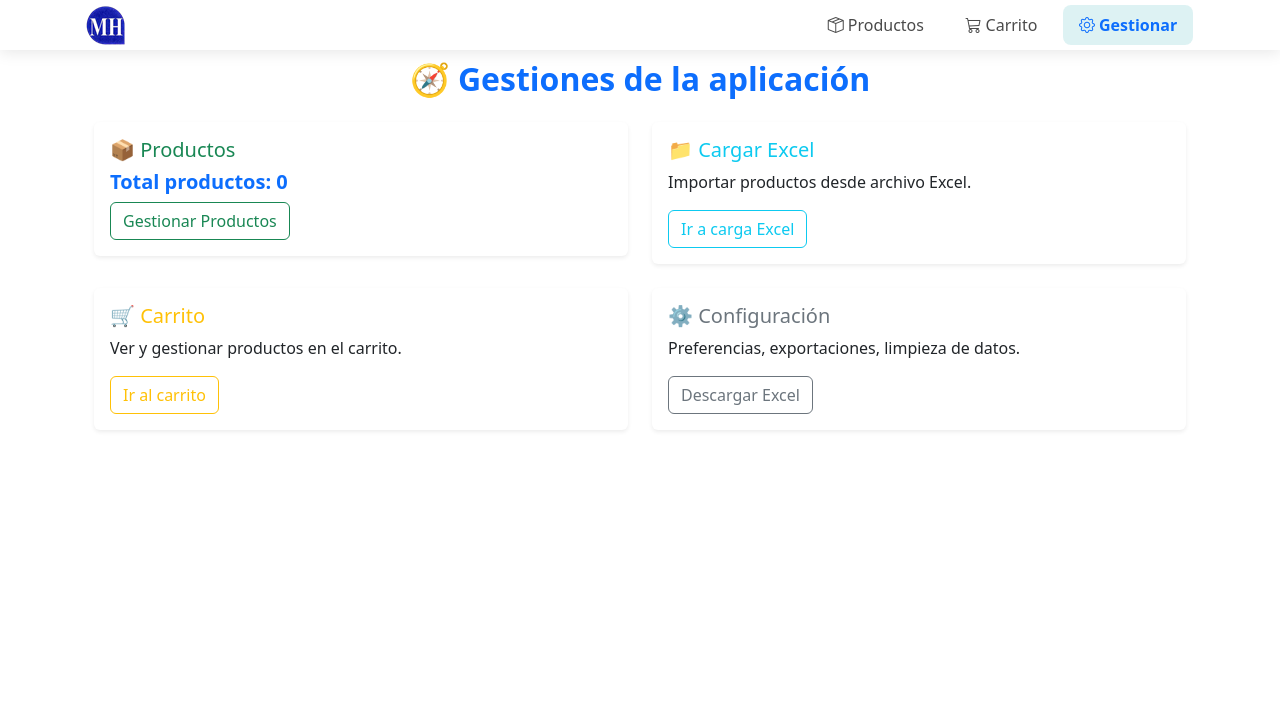
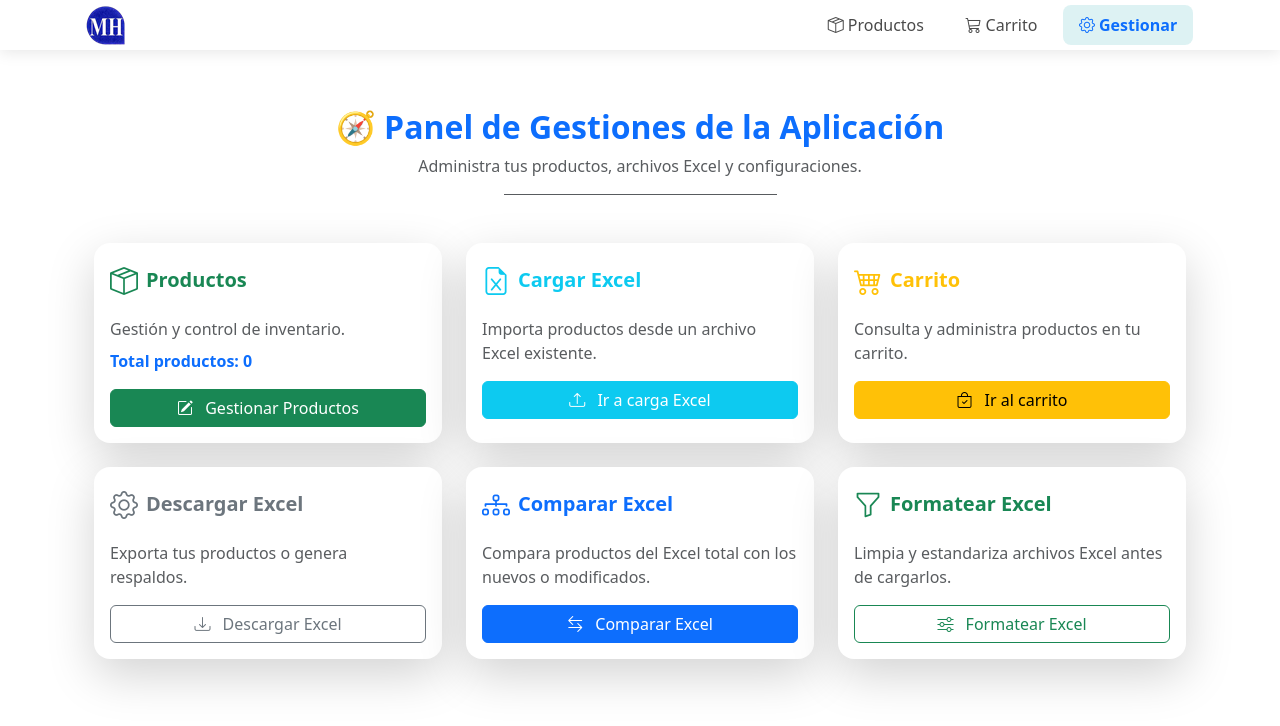
Before and after one commit to AntonioRomeroVelez/pedidosMH_2025, a Vue app: page /gestionar in a window 1280 px wide. Shown: the top 726 px of the page. Built offline with nearby package versions, Linux system fonts and the light colour scheme.

Commit message:
modificado las vistas

```diff
--- a/src/components/Productos.vue
+++ b/src/components/Productos.vue
@@ -1,119 +1,116 @@
 <template>
-  <div v-if="noHayProductos !== null" style="margin-top: 50%">
-    <div class="alert alert-info text-center mt-3 shadow-sm">
-      <i class="bi bi-box-seam"></i> {{ noHayProductos }}
+  <div>
+    <!-- 🧩 Mensaje sin productos -->
+    <div
+      v-if="noHayProductos !== null"
+      class="d-flex justify-content-center align-items-center"
+      style="height: 80vh"
+    >
+      <div class="alert alert-info text-center shadow-sm p-4">
+        <i class="bi bi-box-seam fs-3 text-primary mb-2 d-block"></i>
+        <h5 class="fw-bold mb-1">Sin productos disponibles</h5>
+        <p class="mb-0 small text-muted">{{ noHayProductos }}</p>
       </div>
     </div>
 
+    <!-- 🧪 Contenedor principal -->
     <div class="container py-4" v-else>
       <!-- 🔍 Buscador -->
-    <div class="sticky-buscador">
-      <div class="input-group">
-        <span class="input-group-text border-0 bg-white">
+      <div class="card border-0 shadow-sm sticky-buscador mb-4">
+        <div class="card-body p-3">
+          <div class="input-group input-group-lg">
+            <span class="input-group-text bg-white border-end-0">
               <i class="bi bi-search text-primary"></i>
             </span>
             <input
               v-model="busqueda"
               type="text"
-          class="form-control form-control-lg"
+              class="form-control border-start-0"
               placeholder="Buscar por nombre, marca o principio activo..."
               @keyup.enter="buscarProductos"
             />
-        <button class="btn btn-primary btn-lg" @click="buscarProductos">
-          <i class="bi bi-arrow-right"></i>
+            <button class="btn btn-primary" @click="buscarProductos">
+              Buscar <i class="bi bi-arrow-right-short ms-1"></i>
             </button>
           </div>
         </div>
+      </div>
 
-    <!-- Mensaje carga -->
-    <div v-if="loading">
+      <!-- ⏳ Cargando -->
+      <div v-if="loading" class="text-center py-5">
         <LoadingComponent />
       </div>
 
-    <!-- Tarjetas de productos -->
-    <div class="row" v-else>
-      <div class="container">
-        <div class="row g-1 justify-content-center">
+      <!-- 📦 Lista de productos -->
+      <div v-else>
+        <div class="row g-3 justify-content-center">
           <div
             v-for="producto in productosPaginados"
             :key="producto.ID"
-            class="col-xs-12 col-md-6 col-lg-3"
+            class="col-12 col-sm-6 col-lg-3"
           >
-            <div
-              class="card border border-primary rounded-1 shadow-sm h-100"
-              style="border-width: 2px"
+            <div class="card border-0 shadow-sm h-100 hover-card">
+              <div class="card-body d-flex flex-column justify-content-between">
+                <!-- Título y marca -->
+                <div>
+                  <h5
+                    class="text-primary fw-bold mb-2 d-flex align-items-center"
                   >
-              <div class="card-body d-flex flex-column justify-content-between">
-                <div class="mb-3">
-                  <h5
-                    class="card-title text-primary fw-bold d-flex align-items-center"
-                  >
-                    🧪 {{ producto.NombreProducto }}
+                    <i class="bi bi-capsule me-2"></i>
+                    {{ producto.NombreProducto }}
                   </h5>
-                  <p class="card-subtitle text-muted mb-1">
+                  <p class="text-muted mb-1 small">
                     {{ producto.Marca }} | {{ producto.Presentacion }}
                   </p>
-                  <p class="card-subtitle text-muted mb-1">
+                  <p class="text-muted mb-2 small">
                     <strong>🧬 Principio Activo:</strong><br />
                     {{ producto.PrincipioActivo }}
                   </p>
                 </div>
 
+                <!-- Precios -->
                 <div class="mb-3">
                   <div class="d-flex justify-content-between flex-wrap">
-                    <span class="badge bg-light text-dark border mb-2">
-                      🏥 P. Farmacia: ${{ producto.PrecioFarmacia.toFixed(2) }}
+                    <span class="badge bg-light text-dark border">
+                      🏥 Farmacia: ${{ producto.PrecioFarmacia.toFixed(2) }}
                     </span>
-                    <span class="badge bg-light text-dark border mb-2">
+                    <span class="badge bg-light text-dark border">
                       💰 PVP: ${{ producto.PVP.toFixed(2) }}
                     </span>
                   </div>
 
-                  <div class="d-flex justify-content-between flex-wrap">
+                  <!-- Descuentos y promoción -->
+                  <div class="d-flex justify-content-between flex-wrap mt-2">
                     <span
                       v-if="producto.Descuento"
-                      class="badge bg-success-subtle text-success mb-2"
+                      class="badge bg-success-subtle text-success"
                     >
-                      🎁 Descuento: {{ producto.Descuento }}%
+                      🎁 {{ producto.Descuento }}% descuento
                     </span>
                     <span
                       v-if="producto.IVA"
-                      class="badge bg-danger-subtle text-danger mb-2"
+                      class="badge bg-danger-subtle text-danger"
                     >
-                      🧾 IVA: {{ producto.IVA }}%
+                      🧾 IVA {{ producto.IVA }}%
                     </span>
                     <span
-                      class="badge bg-warning-subtle text-dark mb-2"
                       v-if="producto.Promocion"
+                      class="badge bg-warning-subtle text-dark"
                     >
-                      🎁 Promoción: {{ producto.Promocion }}
+                      🎉 {{ producto.Promocion }}
                     </span>
                   </div>
                 </div>
 
-                <div v-if="modo === 'gestionar'">
-                  <!-- <p>gestinar prodcutp</p> -->
+                <!-- Botón de acción -->
                 <div class="text-center">
                   <router-link
-                      class="btn btn-outline-secondary w-75"
+                    class="btn btn-outline-primary w-75"
                     :to="{
                       path: '/producto/' + producto.ID,
-                        query: { modo: 'gestionar' },
-                      }"
-                    >
-                      🔍 Ver Producto
-                    </router-link>
-                  </div>
-                </div>
-
-                <div v-else>
-                  <!-- <p>solo ver producto</p> -->
-                  <div class="text-center">
-                    <router-link
-                      class="btn btn-outline-secondary w-75"
-                      :to="{
-                        path: '/producto/' + producto.ID,
-                        query: { modo: 'ver' },
+                      query: {
+                        modo: modo === 'gestionar' ? 'gestionar' : 'ver',
+                      },
                     }"
                   >
                     🔍 Ver Producto
@@ -123,24 +120,25 @@
             </div>
           </div>
         </div>
-        </div>
 
-        <!-- 📄 Controles de paginación -->
-        <div class="d-flex justify-content-center align-items-center mt-4">
+        <!-- 📄 Paginación -->
+        <div
+          class="d-flex justify-content-center align-items-center mt-5 gap-3"
+        >
           <button
-            class="btn btn-outline-primary me-2"
+            class="btn btn-outline-primary"
             @click="paginaAnterior"
             :disabled="paginaActual === 1"
           >
             ⬅️ Anterior
           </button>
 
-          <span class="fw-bold">
+          <span class="fw-bold text-secondary">
             Página {{ paginaActual }} / {{ totalPaginas }}
           </span>
 
           <button
-            class="btn btn-outline-primary ms-2"
+            class="btn btn-outline-primary"
             @click="paginaSiguiente"
             :disabled="paginaActual === totalPaginas"
           >
@@ -151,6 +149,32 @@
     </div>
   </div>
 </template>
+
+<style scoped>
+.hover-card {
+  transition: transform 0.2s ease, box-shadow 0.2s ease;
+}
+
+.hover-card:hover {
+  transform: translateY(-5px);
+  box-shadow: 0 6px 16px rgba(0, 0, 0, 0.1);
+}
+
+.sticky-buscador {
+  position: sticky;
+  top: 70px;
+  z-index: 10;
+  background: #f8f9fa;
+}
+
+.card-body {
+  font-size: 0.95rem;
+}
+
+.btn i {
+  vertical-align: middle;
+}
+</style>
 
 <script setup>
 import { ref, onMounted, computed } from "vue";
@@ -231,7 +255,7 @@ const buscarProductos = () => {
 };
 </script>
 
-<style scoped>
+<!-- <style scoped>
 .alertify-notifier {
   z-index: 9999 !important;
 }
@@ -362,4 +386,4 @@ const buscarProductos = () => {
     font-size: 0.9rem;
   }
 }
-</style>
+</style> -->
--- a/src/views/GestionarProductos.vue
+++ b/src/views/GestionarProductos.vue
@@ -1,42 +1,64 @@
 <template>
-  <div style="margin-top: 100px">
-    <div class="container">
-      <h1>Gestión de productos</h1>
-      <!-- <RouterLink class="btn btn-outline-success" to="/productos"
-        >Ir a productos</RouterLink
-      > -->
-      <div
-        class="text-center mt-4 d-flex gap-3 align-content-center justify-content-center flex-wrap"
+  <div class="container py-5" style="margin-top: 80px">
+    <div class="text-center mb-5">
+      <h2 class="fw-bold text-primary">📦 Gestión de Productos</h2>
+      <p class="text-muted">
+        Administra, crea o elimina productos registrados en el sistema.
+      </p>
+      <hr class="w-25 mx-auto opacity-75" />
+    </div>
+
+    <div class="d-flex justify-content-center flex-wrap gap-3 mt-4">
+      <!-- Ir a productos -->
+      <router-link
+        class="btn btn-success d-flex align-items-center px-4 py-2"
+        :to="{ path: '/productos', query: { modo: 'gestionar' } }"
       >
-        <router-link
-          class="btn btn-outline-success"
-          :to="{
-            path: '/productos',
-            query: { modo: 'gestionar' },
-          }"
-        >
+        <i class="bi bi-box-seam me-2 fs-5"></i>
         Ir a productos
       </router-link>
 
-        <RouterLink class="btn btn-outline-primary" :to="'/crear'">
+      <!-- Crear nuevo producto -->
+      <RouterLink
+        class="btn btn-primary d-flex align-items-center px-4 py-2"
+        :to="'/crear'"
+      >
+        <i class="bi bi-plus-circle me-2 fs-5"></i>
         Nuevo producto
       </RouterLink>
 
-        <button @click="vaciarProductos" class="btn btn-outline-danger">
+      <!-- Eliminar productos -->
+      <button
+        @click="vaciarProductos"
+        class="btn btn-danger d-flex align-items-center px-4 py-2"
+      >
+        <i class="bi bi-trash3 me-2 fs-5"></i>
         Eliminar productos registrados
       </button>
-
-        <RouterLink class="btn btn-outline-warning" to="/compararExcel">
-          Comparar 2 excel
-        </RouterLink>
-
-        <RouterLink class="btn btn-outline-warning" to="/normalizarExcel">
-          Formatear Excel
-        </RouterLink>
-      </div>
     </div>
   </div>
 </template>
+
+<style scoped>
+.btn {
+  font-weight: 500;
+  border-width: 2px;
+  transition: all 0.2s ease;
+}
+
+.btn:hover {
+  transform: translateY(-2px);
+}
+
+h2 {
+  letter-spacing: 0.5px;
+}
+
+hr {
+  border-top: 3px solid #0d6efd;
+  width: 80px;
+}
+</style>
 
 <script setup>
 import { ref, onMounted } from "vue";
--- a/src/views/GestionarView.vue
+++ b/src/views/GestionarView.vue
@@ -1,74 +1,149 @@
 <template>
-  <div class="container py-y" style="margin-top: 60px">
-    <h2 class="text-primary fw-bold mb-4 text-center">
-      🧭 Gestiones de la aplicación
-    </h2>
+  <div class="container py-5" style="margin-top: 60px">
+    <div class="text-center mb-5">
+      <h2 class="fw-bold text-primary">
+        🧭 Panel de Gestiones de la Aplicación
+      </h2>
+      <p class="text-muted">
+        Administra tus productos, archivos Excel y configuraciones.
+      </p>
+      <hr class="w-25 mx-auto opacity-75" />
+    </div>
 
     <div class="row g-4">
       <!-- Gestión de productos -->
-      <div class="col-md-6">
-        <div class="card shadow-sm border-0">
+      <div class="col-md-6 col-lg-4">
+        <div class="card border-0 shadow-lg h-100 rounded-4">
           <div class="card-body">
-            <h5 class="card-title text-success">📦 Productos</h5>
-            <h5 class="text-primary fw-bold mb-0">
+            <div class="d-flex align-items-center mb-3">
+              <i class="bi bi-box-seam text-success fs-3 me-2"></i>
+              <h5 class="card-title fw-bold text-success mb-0">Productos</h5>
+            </div>
+            <p class="text-muted mb-2">Gestión y control de inventario.</p>
+            <p class="fw-semibold text-primary mb-3">
               Total productos: {{ cantidadProductos }}
-            </h5>
-            <div class="d-flex gap-2 flex-wrap mt-2">
-
-              <RouterLink
-                class="btn btn-outline-success"
-                to="/GestionarProductos"
-                >Gestionar Productos</RouterLink
-              >
-
-            </div>
+            </p>
+            <RouterLink class="btn btn-success w-100" to="/GestionarProductos">
+              <i class="bi bi-pencil-square me-2"></i> Gestionar Productos
+            </RouterLink>
           </div>
         </div>
       </div>
 
       <!-- Cargar Excel -->
-      <div class="col-md-6">
-        <div class="card shadow-sm border-0">
+      <div class="col-md-6 col-lg-4">
+        <div class="card border-0 shadow-lg h-100 rounded-4">
           <div class="card-body">
-            <h5 class="card-title text-info">📁 Cargar Excel</h5>
-            <p class="card-text">Importar productos desde archivo Excel.</p>
-            <RouterLink class="btn btn-outline-info" to="/cargarexcel"
-              >Ir a carga Excel</RouterLink
-            >
+            <div class="d-flex align-items-center mb-3">
+              <i class="bi bi-file-earmark-excel text-info fs-3 me-2"></i>
+              <h5 class="card-title fw-bold text-info mb-0">Cargar Excel</h5>
+            </div>
+            <p class="text-muted mb-3">
+              Importa productos desde un archivo Excel existente.
+            </p>
+            <RouterLink class="btn btn-info w-100 text-white" to="/cargarexcel">
+              <i class="bi bi-upload me-2"></i> Ir a carga Excel
+            </RouterLink>
           </div>
         </div>
       </div>
 
       <!-- Carrito -->
-      <div class="col-md-6">
-        <div class="card shadow-sm border-0">
+      <div class="col-md-6 col-lg-4">
+        <div class="card border-0 shadow-lg h-100 rounded-4">
           <div class="card-body">
-            <h5 class="card-title text-warning">🛒 Carrito</h5>
-            <p class="card-text">Ver y gestionar productos en el carrito.</p>
-            <RouterLink class="btn btn-outline-warning" to="/carrito"
-              >Ir al carrito</RouterLink
-            >
+            <div class="d-flex align-items-center mb-3">
+              <i class="bi bi-cart4 text-warning fs-3 me-2"></i>
+              <h5 class="card-title fw-bold text-warning mb-0">Carrito</h5>
+            </div>
+            <p class="text-muted mb-3">
+              Consulta y administra productos en tu carrito.
+            </p>
+            <RouterLink class="btn btn-warning w-100" to="/carrito">
+              <i class="bi bi-bag-check me-2"></i> Ir al carrito
+            </RouterLink>
           </div>
         </div>
       </div>
 
-      <!-- Configuración (opcional) -->
-      <div class="col-md-6">
-        <div class="card shadow-sm border-0">
+      <!-- Descargar Excel -->
+      <div class="col-md-6 col-lg-4">
+        <div class="card border-0 shadow-lg h-100 rounded-4">
           <div class="card-body">
-            <h5 class="card-title text-secondary">⚙️ Configuración</h5>
-            <p class="card-text">
-              Preferencias, exportaciones, limpieza de datos.
+            <div class="d-flex align-items-center mb-3">
+              <i class="bi bi-gear text-secondary fs-3 me-2"></i>
+              <h5 class="card-title fw-bold text-secondary mb-0">
+                Descargar Excel
+              </h5>
+            </div>
+            <p class="text-muted mb-3">
+              Exporta tus productos o genera respaldos.
             </p>
-            <RouterLink class="btn btn-outline-secondary" to="/descargarExcel"
-              >Descargar Excel</RouterLink
+            <RouterLink
+              class="btn btn-outline-secondary w-100"
+              to="/descargarExcel"
             >
+              <i class="bi bi-download me-2"></i> Descargar Excel
+            </RouterLink>
+          </div>
+        </div>
+      </div>
+
+      <!-- Comparar Excel -->
+      <div class="col-md-6 col-lg-4">
+        <div class="card border-0 shadow-lg h-100 rounded-4">
+          <div class="card-body">
+            <div class="d-flex align-items-center mb-3">
+              <i class="bi bi-diagram-3 text-primary fs-3 me-2"></i>
+              <h5 class="card-title fw-bold text-primary mb-0">
+                Comparar Excel
+              </h5>
+            </div>
+            <p class="text-muted mb-3">
+              Compara productos del Excel total con los nuevos o modificados.
+            </p>
+            <RouterLink class="btn btn-primary w-100" to="/compararExcel">
+              <i class="bi bi-arrow-left-right me-2"></i> Comparar Excel
+            </RouterLink>
+          </div>
+        </div>
+      </div>
+
+      <!-- Normalizar Excel -->
+      <div class="col-md-6 col-lg-4">
+        <div class="card border-0 shadow-lg h-100 rounded-4">
+          <div class="card-body">
+            <div class="d-flex align-items-center mb-3">
+              <i class="bi bi-funnel text-success fs-3 me-2"></i>
+              <h5 class="card-title fw-bold text-success mb-0">
+                Formatear Excel
+              </h5>
+            </div>
+            <p class="text-muted mb-3">
+              Limpia y estandariza archivos Excel antes de cargarlos.
+            </p>
+            <RouterLink
+              class="btn btn-outline-success w-100"
+              to="/normalizarExcel"
+            >
+              <i class="bi bi-sliders me-2"></i> Formatear Excel
+            </RouterLink>
           </div>
         </div>
       </div>
     </div>
   </div>
 </template>
+
+<style scoped>
+.card {
+  transition: transform 0.2s ease, box-shadow 0.2s ease;
+}
+.card:hover {
+  transform: translateY(-4px);
+  box-shadow: 0 0.5rem 1rem rgba(0, 0, 0, 0.15);
+}
+</style>
 
 <script setup>
 import { ref, onMounted } from "vue";
--- a/src/views/ImagenesPDF.vue
+++ b/src/views/ImagenesPDF.vue
@@ -1,74 +1,113 @@
 <template>
-  <div class="container py-4" style="margin-top: 80px">
-    <h2 class="fw-bold mb-4 text-primary">Imprimir varias imágenes</h2>
+  <div class="container py-5" style="margin-top: 80px">
+    <!-- Título -->
+    <div class="text-center mb-5">
+      <h2 class="fw-bold text-primary mb-2">🖨️ Imprimir varias imágenes</h2>
+      <p class="text-muted mb-0">
+        Carga tus imágenes, revisa la vista previa y genera tus archivos PDF.
+      </p>
+    </div>
 
-    <!-- Input para subir imágenes -->
-    <div class="mb-3">
+    <!-- Subir imágenes -->
+    <div class="card border-0 shadow-sm mb-4">
+      <div class="card-body">
+        <h5 class="card-title text-secondary mb-3">
+          <i class="bi bi-upload me-2"></i>Agregar imágenes
+        </h5>
+
         <input
           type="file"
           multiple
           accept="image/*"
-        class="form-control"
+          class="form-control mb-2"
           @change="onFileChange"
         />
         <div class="form-text">
-        Puedes agregar más imágenes o eliminarlas si lo deseas.
+          Puedes agregar más imágenes o eliminar las que ya no necesites.
+        </div>
       </div>
     </div>
 
-    <!-- Galería de imágenes -->
-    <div class="row g-3">
+    <!-- Galería -->
+    <div v-if="images.length" class="row g-4">
       <div
         v-for="(img, index) in images"
         :key="img.id"
         class="col-6 col-md-4 col-lg-3"
       >
-        <div class="card shadow-sm position-relative">
+        <div class="card shadow-sm h-100 border-0 position-relative hover-card">
           <img
             :src="img.url"
-            class="card-img-top"
-            style="height: 160px; object-fit: contain; background: #f8f9fa"
+            class="card-img-top p-2 bg-light"
+            style="height: 170px; object-fit: contain"
             alt="Vista previa"
           />
-          <div class="card-body p-2 text-center">
-            <p class="small text-muted mb-0">{{ img.name }}</p>
+          <div class="card-body text-center py-2">
+            <p class="small text-muted text-truncate mb-0">{{ img.name }}</p>
           </div>
           <button
             type="button"
-            class="btn btn-danger btn-sm position-absolute top-0 end-0 m-1"
+            class="btn btn-sm btn-danger position-absolute top-0 end-0 m-1 rounded-circle"
+            title="Eliminar"
             @click="removeImage(index)"
           >
-            ✕
+            <i class="bi bi-x-lg"></i>
           </button>
         </div>
       </div>
     </div>
 
-    <!-- Si no hay imágenes -->
-    <div v-if="!images.length" class="alert alert-secondary mt-3">
-      No hay imágenes cargadas.
+    <!-- Estado vacío -->
+    <div v-else class="alert alert-light border mt-4 text-center shadow-sm">
+      <i class="bi bi-images text-secondary fs-4 me-2"></i>
+      No hay imágenes cargadas actualmente.
     </div>
 
     <!-- Botones de acción -->
-    <div v-if="images.length" class="mt-4 d-flex flex-wrap gap-2">
+    <div v-if="images.length" class="mt-5 text-center">
+      <div class="d-flex flex-wrap justify-content-center gap-3">
         <button @click="generateOnePdfPerImage" class="btn btn-primary">
-        <i class="bi bi-file-earmark-pdf me-1"></i> Un PDF por imagen
+          <i class="bi bi-file-earmark-pdf me-2"></i>Un PDF por imagen
         </button>
 
         <button @click="generateSinglePdf" class="btn btn-success">
-        <i class="bi bi-collection me-1"></i> Un solo PDF con todas
+          <i class="bi bi-collection me-2"></i>Un solo PDF con todas
         </button>
 
         <button @click="printPdfDirectly" class="btn btn-warning text-dark">
-        <i class="bi bi-printer me-1"></i> Imprimir directamente
+          <i class="bi bi-printer me-2"></i>Imprimir directamente
         </button>
 
-      <button @click="clearAll" class="btn btn-outline-danger ms-auto">
-        <i class="bi bi-trash me-1"></i> Vaciar todo
+        <button @click="clearAll" class="btn btn-outline-danger">
+          <i class="bi bi-trash me-2"></i>Vaciar todo
         </button>
       </div>
     </div>
+  </div>
 </template>
+
+<style scoped>
+.card {
+  transition: transform 0.2s ease, box-shadow 0.2s ease;
+}
+
+.hover-card:hover {
+  transform: translateY(-4px);
+  box-shadow: 0 6px 20px rgba(0, 0, 0, 0.1);
+}
+
+.form-text {
+  font-size: 0.9rem;
+}
+
+button i {
+  vertical-align: middle;
+}
+
+.alert-light {
+  background: #f8f9fa;
+}
+</style>
 
 <script setup>
 import { ref, onMounted, watch } from "vue";
@@ -225,10 +264,3 @@ const printPdfDirectly = async () => {
   }
 };
 </script>
-
-<style scoped>
-.drag-ghost {
-  opacity: 0.4;
-  transform: scale(0.98);
-}
-</style>
```
Also changed, not shown: src/views/HomeView.vue (+61 -10 lines), 41 other files (tests, documents, lock files or other folders). Lines whose indentation alone changed are shown as unchanged.
